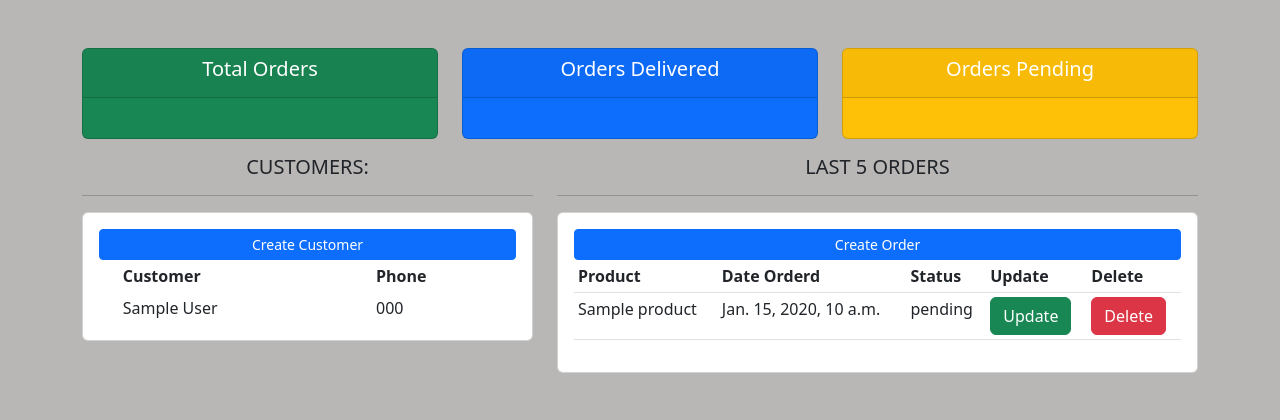
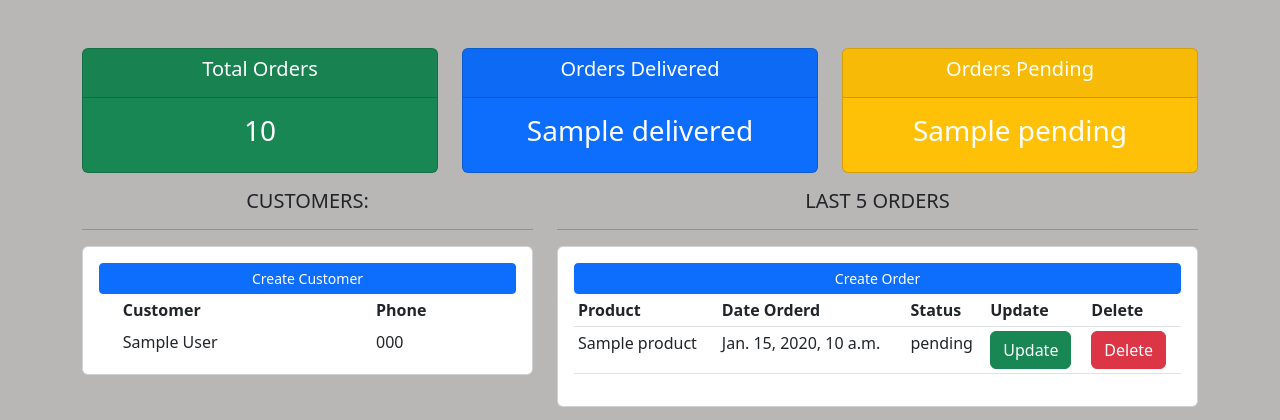
Before and after one commit to winlintun/django-shop-panel, a Django app: template OnlineShop/shop/templates/shop/home.html in a window 1280 px wide. Shown: the part 56-476 px from the top of the page. Run offline with Django 3.2, Linux system fonts and the light colour scheme; tables that the repository leaves empty hold one stand-in row (values such as "Sample post"); the template is opened without the code that fills it: values that come from a table or form of the project are taken from there, most other values are stand-ins (such as "Sample title", 1, 10 or a date in 2020).

Commit message:
dashboard add order count, delivered count, order pending count

```diff
--- a/OnlineShop/shop/templates/shop/home.html
+++ b/OnlineShop/shop/templates/shop/home.html
@@ -9,7 +9,7 @@
                     <h5 class="card-title">Total Orders</h5>
                 </div>
                 <div class="card-body">
-                    <h3 class="card-title"></h3>
+                    <h3 class="card-title">{{ total }}</h3>
                 </div>
             </div>
         </div>
@@ -22,8 +22,7 @@
                     <h5 class="card-title">Orders Delivered</h5>
                 </div>
                 <div class="card-body">
-                    <h3 class="card-title">
-                    </h3>
+                    <h3 class="card-title">{{ delivered }}</h3>
                 </div>
             </div>
         </div>
@@ -36,8 +35,7 @@
                     <h5 class="card-title">Orders Pending</h5>
                 </div>
                 <div class="card-body">
-                    <h3 class="card-title">
-                    </h3>
+                    <h3 class="card-title">{{ pending }}</h3>
                 </div>
             </div>
         </div>
```
Also changed, not shown: OnlineShop/shop/views.py (+10 -1 lines).
